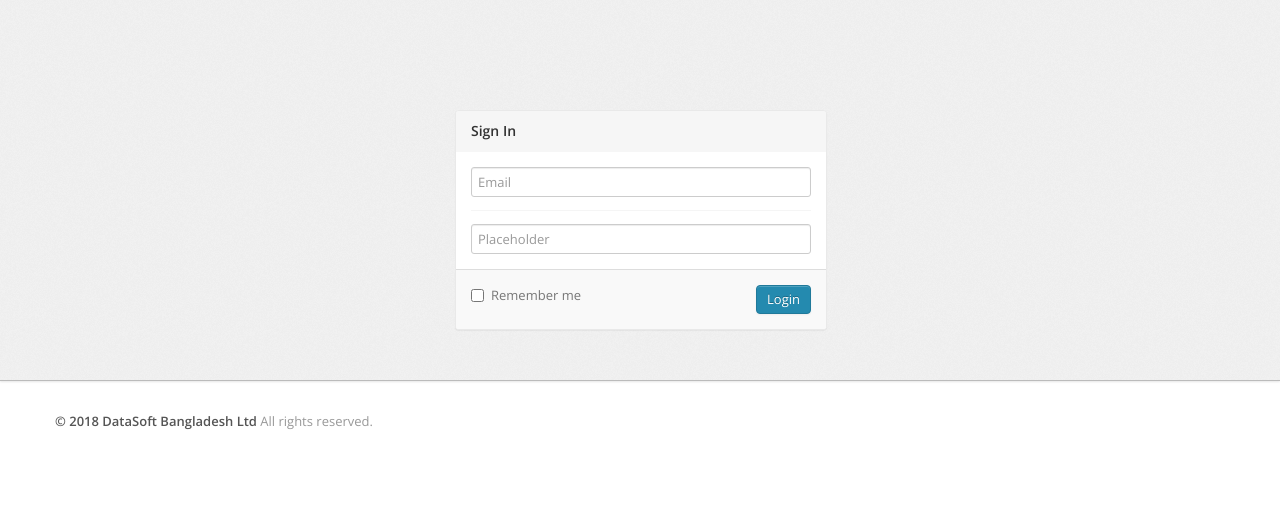
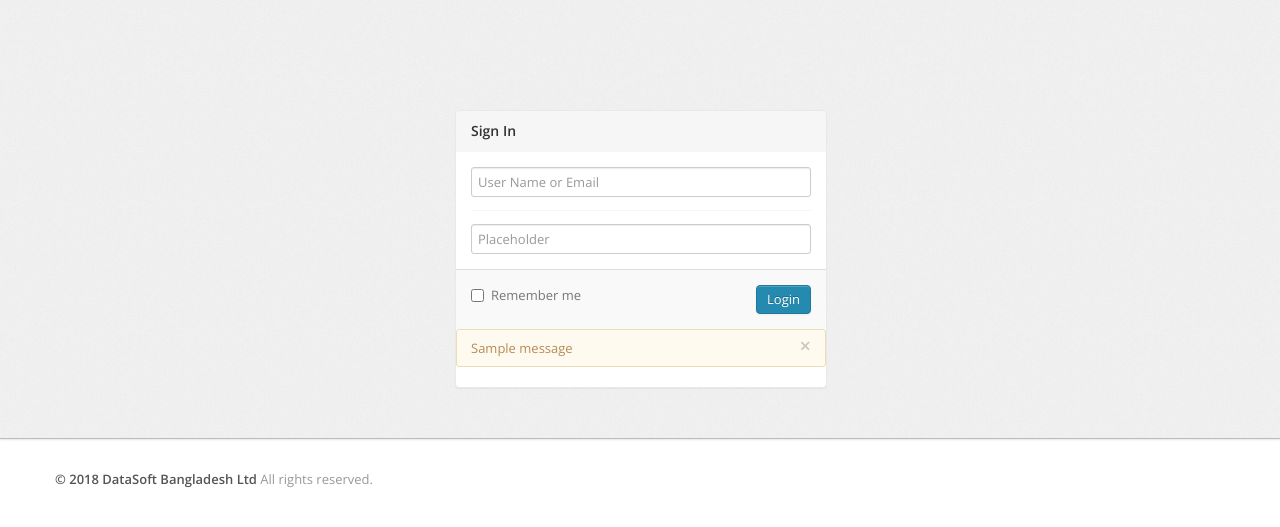
Before and after one commit to taimurIslam/Login_and_Registration, a Django app: page / in a window 1280 px wide. Shown: the part 61-588 px from the top of the page. Run offline with Django 3.2, Linux system fonts and the light colour scheme; tables that the repository leaves empty hold one stand-in row (values such as "Sample post"); one stand-in notice (Sample message) is shown; some libraries are stand-ins or nearby versions.

Commit message:
third commit

```diff
--- a/Users/forms.py
+++ b/Users/forms.py
@@ -88,12 +88,12 @@ class Registration_Form(forms.Form):
         required=True,
     )
 class Login_Form(forms.Form):
-    user_email = forms.CharField(
+    user_username_or_email = forms.CharField(
         widget= forms.TextInput(
             attrs={
                 'id' : "inputEmail",
                 'class' : "span12",
-                'placeholder': "Email",
+                'placeholder': "User Name or Email",
                 'autocomplete': 'off'
             }
         ))
--- a/Users/templates/index.html
+++ b/Users/templates/index.html
@@ -18,7 +18,7 @@
             <div class="navbar-inner">
                 <div class="container">
                     <a class="btn btn-navbar" data-toggle="collapse" data-target=".navbar-inverse-collapse">
-                        <i class="icon-reorder shaded"></i></a><a class="brand" href="index.html">Smart Days Admin Pnel </a>
+                        <i class="icon-reorder shaded"></i></a><a class="brand" href="index.html">Smart Days Admin Panel </a>
                     <div class="nav-collapse collapse navbar-inverse-collapse">
                         <ul class="nav nav-icons">
                             <li class="active"><a href="#"><i class="icon-envelope"></i></a></li>
@@ -51,7 +51,7 @@
                                     <li><a href="#">Edit Profile</a></li>
                                     <li><a href="#">Account Settings</a></li>
                                     <li class="divider"></li>
-                                    <li><a href="#">Logout</a></li>
+                                    <li><a href="{% url 'Users:logout' %}">Logout</a></li>
                                 </ul>
                             </li>
                         </ul>
@@ -83,7 +83,7 @@
                             <ul class="widget widget-menu unstyled">
                                 <li><a href="ui-button-icon.html"><i class="menu-icon icon-bold"></i> Buttons </a></li>
                                 <li><a href="ui-typography.html"><i class="menu-icon icon-book"></i>Typography </a></li>
-                                <li><a href="form.html"><i class="menu-icon icon-paste"></i>Forms </a></li>
+                                <li><a href="{% url 'Users:registration' %}"><i class="menu-icon icon-paste"></i>Forms </a></li>
                                 <li><a href="table.html"><i class="menu-icon icon-table"></i>Tables </a></li>
                                 <li><a href="charts.html"><i class="menu-icon icon-bar-chart"></i>Charts </a></li>
                             </ul>
--- a/Users/templates/message.html
+++ b/Users/templates/message.html
@@ -1,3 +1,4 @@
+{% load static %}
 <!DOCTYPE html>
 <html lang="en">
 <head>
--- a/Users/templates/other-login.html
+++ b/Users/templates/other-login.html
@@ -76,6 +76,14 @@
 								</div>
 							</div>
 						</div>
+						{% if messages %}
+        					{% for message in messages %}
+            					<div class="alert-dismissable fade in alert alert-{% if message.level_tag == 'error' %}danger{% endif %}" role="alert">
+                				<a href="#" class="close" data-dismiss="alert" aria-label="close">&times;</a>
+                				{{message.message}}
+            					</div>
+        					{% endfor %}
+    					{% endif %}
 					</form>
 				</div>
 			</div>
--- a/Users/urls.py
+++ b/Users/urls.py
@@ -4,6 +4,7 @@ from . import views
 app_name = 'Users'
 urlpatterns = [
     re_path('login/', views.login, name='login'),
+    re_path('logout/', views.logout, name='logout'),
     re_path('registration/', views.registration, name='registration'),
     re_path('admin_page/', views.admin_page, name='admin_page')
 ]
--- a/Users/views.py
+++ b/Users/views.py
@@ -1,32 +1,68 @@
 from django.shortcuts import render, HttpResponse, redirect
 from .forms import *
 from .models import *
+from django.contrib import messages
+from django.db.models import Q
 
 # Create your views here.
 
 
 def login(request):
-    if request.method == 'POST':
-        form_values = Login_Form(request.POST)
-        user_email = form_values['user_email'].value()
-        user_password = form_values['user_password'].value()
-        #print(user_password)
-        try:
-            user = User.objects.get(email=user_email, password = user_password)
-            if user.password == user_password:
 
-                return redirect('Users:admin_page')
-
-        except User.DoesNotExist:
-            print('he he')
-    form = Login_Form()
-    return render(request, 'other-login.html', {'form': form})
+    if 'logged_in' in request.session:
+        if request.session['logged_in'] is True:
+            return redirect('Users:admin_page')
+    else:
+        if request.method == 'GET':
+            form = Login_Form()
+            return render(request, 'other-login.html', {'form': form})
 
 
+        elif request.method == 'POST':
+            form_values = Login_Form(request.POST or None)
+            if form_values.is_valid:
+                user_username_or_email = form_values['user_username_or_email'].value()
+                user_password = form_values['user_password'].value()
+
+                try:
+                    user = User.objects.get(Q(email=user_username_or_email)| Q(username= user_username_or_email), password = user_password)
+                    if user.password == user_password:
+                        if user.is_active is True:
+                            request.session['logged_in'] = True
+                            request.session['username'] = user.username
+                            request.session['id'] = user.pk
+                            role = Role.objects.get(id = user.role_id)
+                            request.session['role_title'] = role.role_title
+                            return redirect('Users:admin_page')
+                        else:
+                            messages.error(request, 'Your Account is not active. Please contact Admin.' )
+                    else:
+                        messages.error(request, 'Incorrect Email or Password!')
+
+                except User.DoesNotExist:
+                    messages.error(request, 'No user found by the Email or Username Provided')
+
+                return redirect('Users:login')
+
+def logout(request):
+    if 'logged_in' in request.session:
+        del request.session['logged_in']
+        del request.session['username']
+        del request.session['id']
+        del request.session['role_title']
+        return redirect('Users:login')
+    else:
+        return redirect('Users:login')
+
+def registration(request):
+    return render(request, 'form.html')
 
 
-def registration(request):
-    return render(request, 'login_and_reg_page/registration.html')
+#@login_required('logged_in', 'Users:login')
+def admin_page(request):
+    if 'logged_in' in request.session:
+        if request.session['logged_in'] is True:
+            return render(request, 'index.html')
 
-def admin_page(request):
-    return render(request, 'index.html')
+    else:
+        return redirect('Users:login')
```
Also changed, not shown: Users/templates/form.html (+10 -9 lines).
